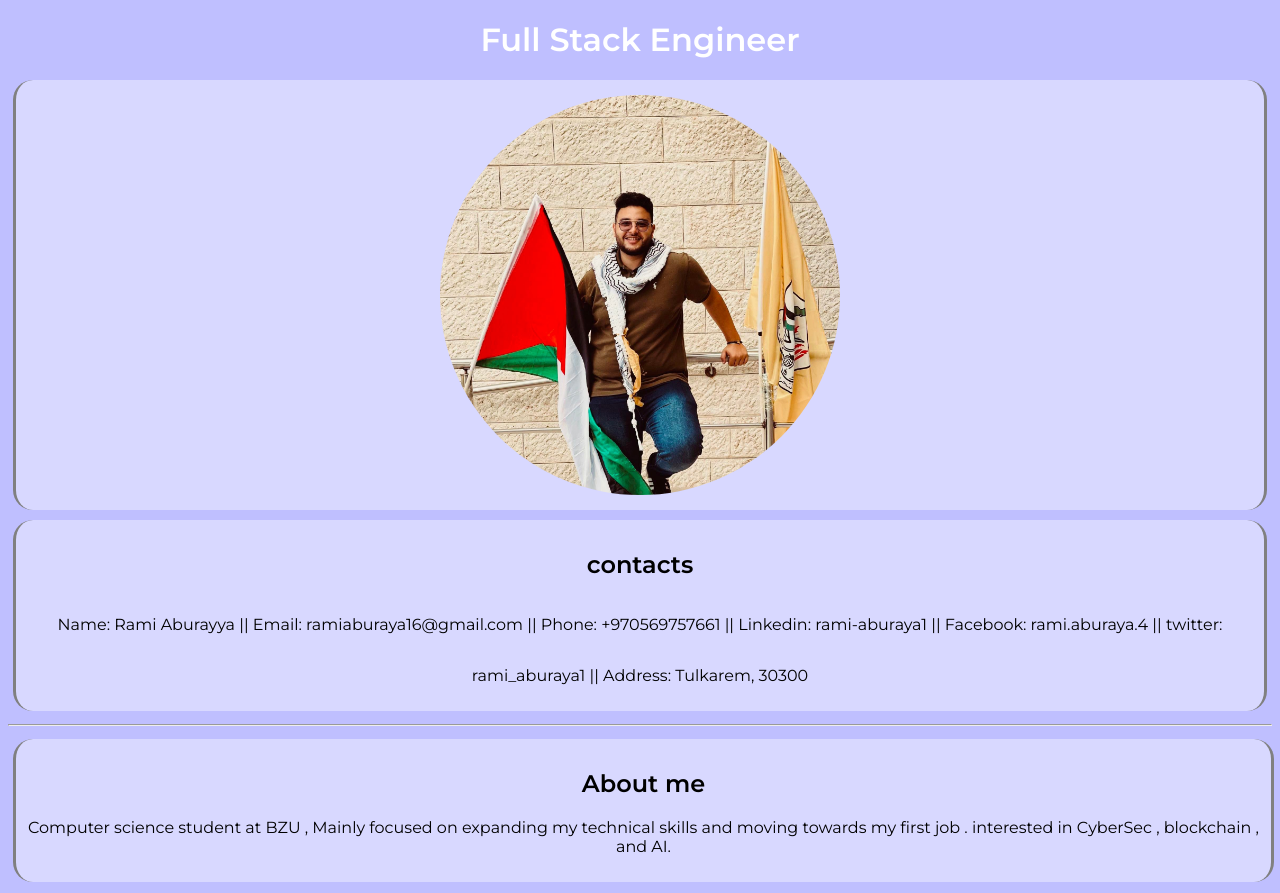
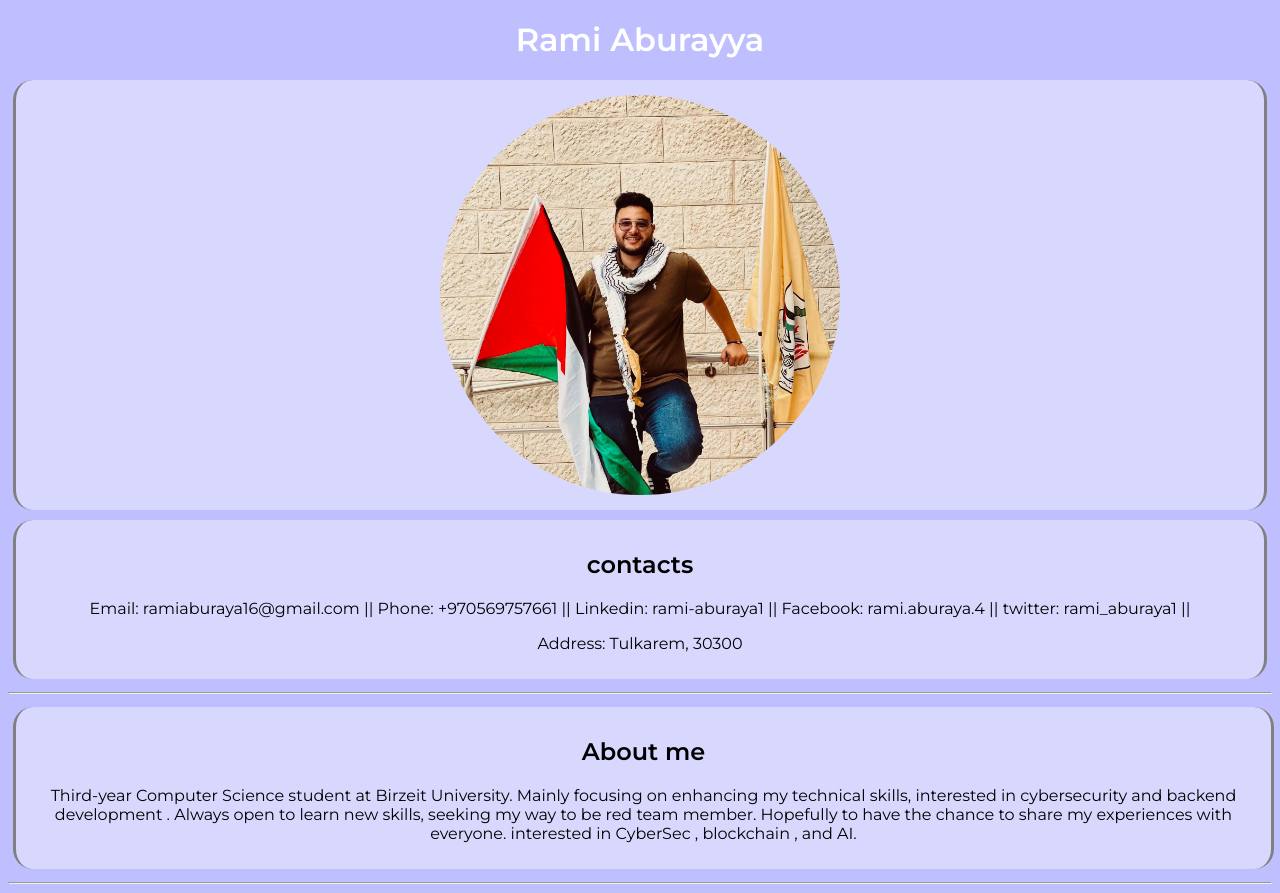
Before and after one commit to ramiaburaya/First_portfolio, a plain HTML site: page index.html in a window 1280 px wide. Shown: the top 893 px of the page. Drawn offline with Linux system fonts and the light colour scheme.

Commit message:
Change {About me}, Add my Name On Top of page

```diff
--- a/index.html
+++ b/index.html
@@ -17,7 +17,7 @@
 
 	<body>
 
-		<h1>Full Stack Engineer</h1>
+		<h1>Rami Aburayya</h1>
 
 		<div id="photo-container">
 			<picture id="pesonalPhoto">
@@ -31,7 +31,7 @@
 
 		<div id="contacts-container">
 			<h2>contacts</h2>
-			<p id="contact-name">Name: Rami Aburayya</p> ||
+
 
 			<a id="contact-email" href="mailto:ramiabraya16@gmail.com" title="Send Email For me">
 				Email: ramiaburaya16@gmail.com</a> ||
@@ -58,8 +58,9 @@
 			<h2> About me </h2>
 
 			<p>
-				Computer science student at BZU , Mainly focused on expanding my technical skills and moving towards my
-				first job .
+				Third-year Computer Science student at Birzeit University. Mainly focusing on enhancing my technical
+				skills, interested in cybersecurity and backend development . Always open to learn new skills, seeking
+				my way to be red team member. Hopefully to have the chance to share my experiences with everyone.
 				interested in CyberSec , blockchain , and AI.
 			</p>
 
```
